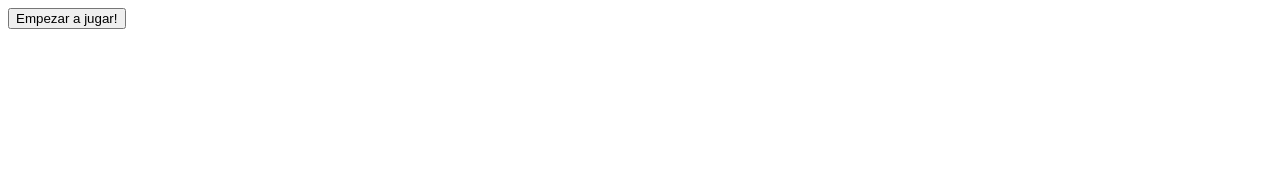
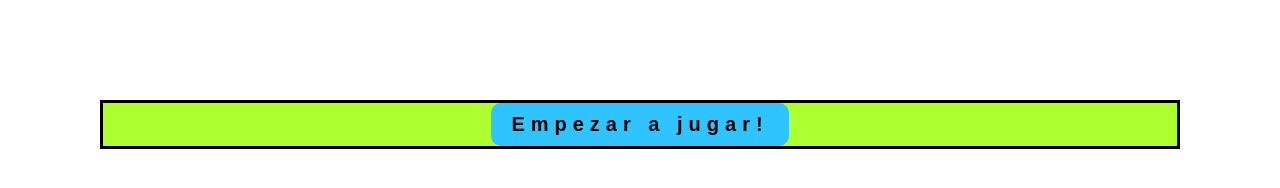
Before and after one commit to jorian101/parcial1, a plain HTML site: page index.html in a window 1280 px wide. Drawn offline with Linux system fonts and the light colour scheme.

Commit message:
TerminadoCss

```diff
--- a/index.html
+++ b/index.html
@@ -3,6 +3,7 @@
 <head>
     <meta charset="UTF-8">
     <meta name="viewport" content="width=device-width, initial-scale=1.0">
+    <link rel="stylesheet" href="style.css">
     <title>Ejercicio 9</title>
 </head>
 <body>
--- /dev/null
+++ b/style.css
@@ -0,0 +1,21 @@
+*{
+    margin: 0;
+}
+.gameboard{
+    background-color: #adff2f;
+    display: flex;
+    justify-content: center;
+    margin: 100px;
+    border-style: solid;
+}
+.btn-start{
+    background-color: #2fc4ff;
+    color: #000000;
+    letter-spacing: 6px;
+    font-size: 20px;
+    font-weight: bold;
+    border: none;
+    border-radius: 10px;
+    padding: 10px 20px;
+    cursor: pointer;
+}
```
